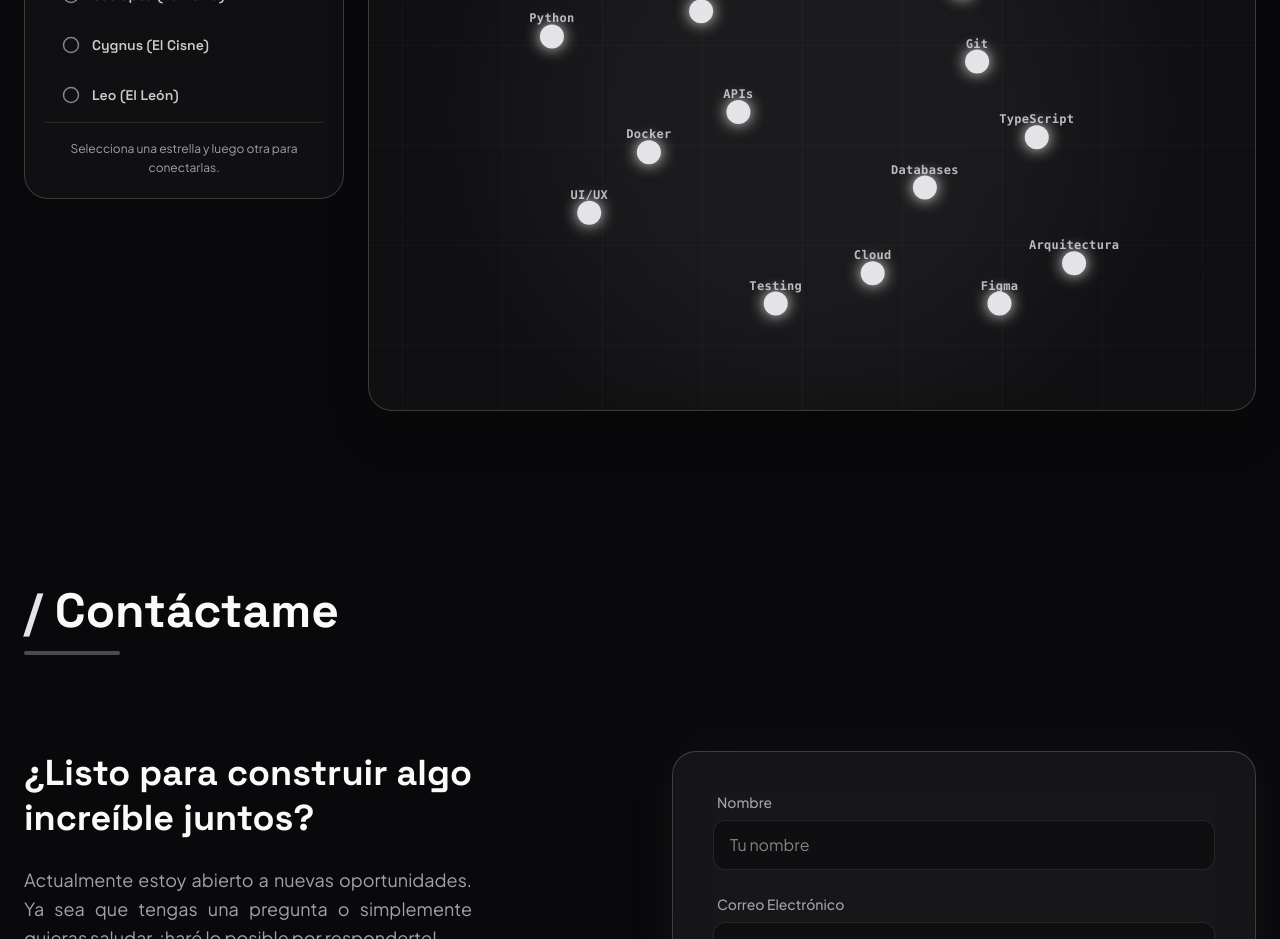
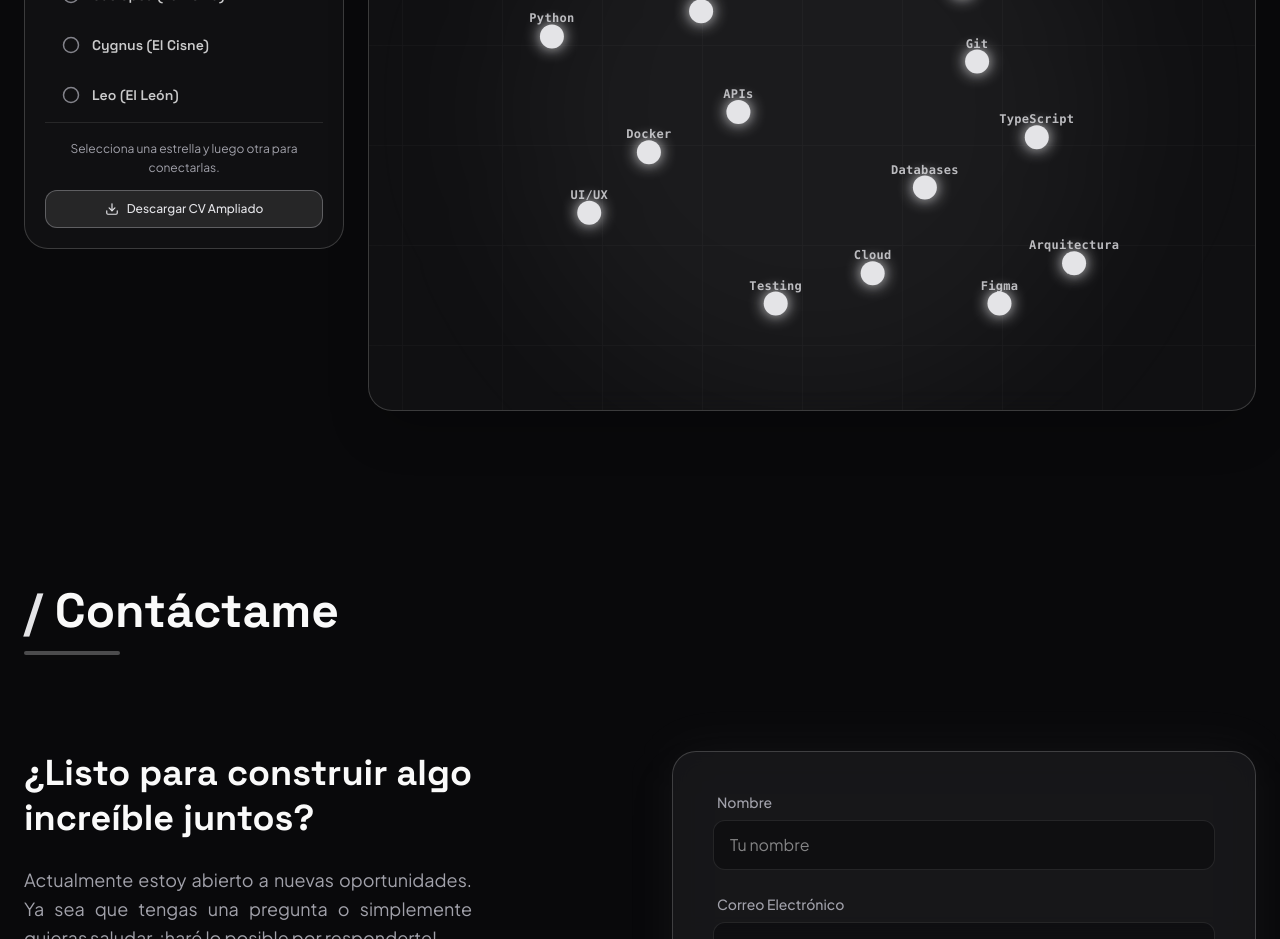
Before and after one commit to sebastianUCC2024/PortafolioPersonal, a Next.js app: page / in a window 1280 px wide. Shown: the part 5000-5939 px from the top of the page. Built offline with nearby package versions, Linux system fonts and the light colour scheme.

Commit message:
Cambios finales

```diff
--- a/components/sections/synergy.tsx
+++ b/components/sections/synergy.tsx
@@ -472,6 +472,15 @@ export function SynergySection() {
                             {activeMissionId && (
                                 <p className="text-[10px] text-muted text-center">{t.synergy.onboarding}</p>
                             )}
+
+                            {/* Botón Descargar CV - Móvil */}
+                            <button
+                                onClick={() => window.open('/cv.pdf', '_blank')}
+                                className="w-full flex items-center justify-center gap-2 py-2.5 px-4 rounded-full bg-brand-cyan/10 border border-brand-cyan/30 text-brand-cyan hover:bg-brand-cyan/20 font-medium text-xs transition-all duration-300"
+                            >
+                                <Download size={14} />
+                                <span>{t.synergy.downloadCV || "Descargar CV"}</span>
+                            </button>
                         </div>
 
                         {/* Desktop: panel vertical */}
@@ -510,10 +519,19 @@ export function SynergySection() {
                                 })}
 
                                 {/* Instrucción */}
-                                <div className="mt-auto pt-4 border-t border-brand-cyan/10">
+                                <div className="mt-auto pt-4 border-t border-brand-cyan/10 space-y-3">
                                     <p className="text-xs text-muted leading-relaxed text-center px-2">
                                         {t.synergy.onboarding}
                                     </p>
+
+                                    {/* Botón Descargar CV */}
+                                    <button
+                                        onClick={() => window.open('/cv.pdf', '_blank')}
+                                        className="w-full flex items-center justify-center gap-2 py-2.5 px-4 rounded-xl bg-brand-cyan/10 border border-brand-cyan/30 text-brand-cyan hover:bg-brand-cyan/20 font-medium text-xs transition-all duration-300"
+                                    >
+                                        <Download size={14} />
+                                        <span>{t.synergy.downloadCV || "Descargar CV"}</span>
+                                    </button>
                                 </div>
                             </div>
                         </div>
```
